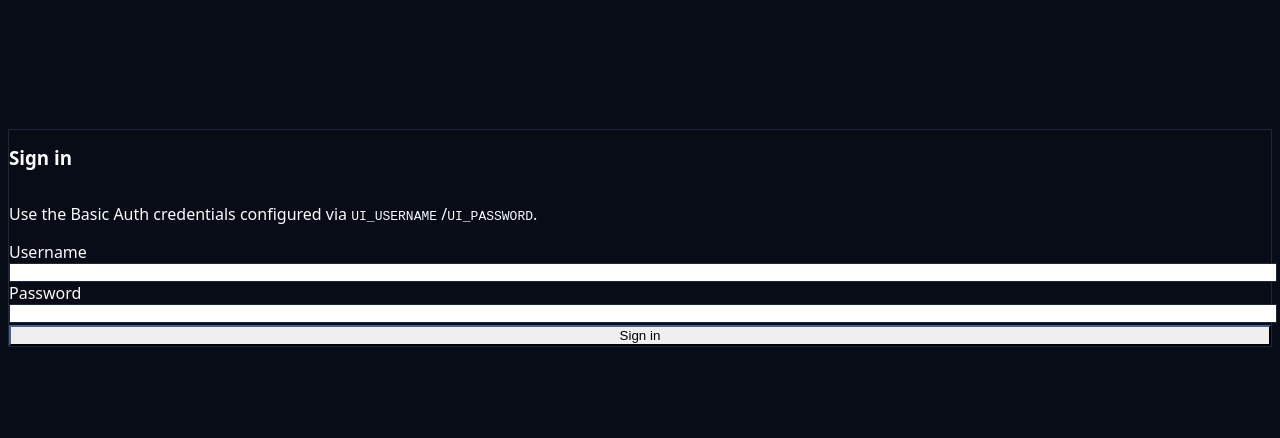
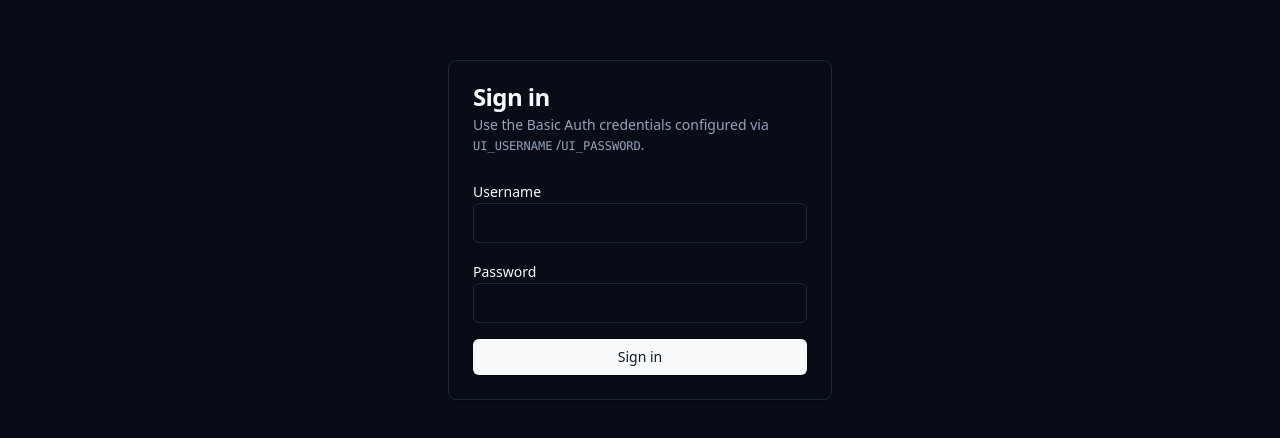
Before and after one commit to SquashMerge/glasshouse, a React (Vite) app in the folder apps/web/: page /login in a window 1280 px wide. Shown: the part 170-608 px from the top of the page. Built offline with nearby package versions, Linux system fonts and the light colour scheme.

Commit message:
fix: support Bun 1.3 and Tailwind 4 build

```diff
--- a/apps/web/package.json
+++ b/apps/web/package.json
@@ -32,6 +32,7 @@
     "@types/react": "19.0.2",
     "@types/react-dom": "19.0.2",
     "@vitejs/plugin-react": "6.0.3",
+    "@tailwindcss/postcss": "4.3.3",
     "autoprefixer": "10.5.4",
     "jsdom": "29.1.1",
     "postcss": "8.5.19",
--- a/apps/web/postcss.config.js
+++ b/apps/web/postcss.config.js
@@ -1,6 +1,6 @@
 export default {
   plugins: {
-    tailwindcss: {},
+    "@tailwindcss/postcss": {},
     autoprefixer: {},
   },
 };
--- a/apps/web/src/styles/globals.css
+++ b/apps/web/src/styles/globals.css
@@ -1,6 +1,5 @@
-@tailwind base;
-@tailwind components;
-@tailwind utilities;
+@import "tailwindcss";
+@config "../../tailwind.config.ts";
 
 @layer base {
   :root {
--- a/package.json
+++ b/package.json
@@ -7,7 +7,7 @@
   "type": "module",
   "workspaces": ["apps/*"],
   "engines": {
-    "bun": ">=1.1.0"
+    "bun": ">=1.3.14"
   },
   "scripts": {
     "dev": "make dev",
```
Also changed, not shown: 1 other file (tests, documents, lock files or other folders).
